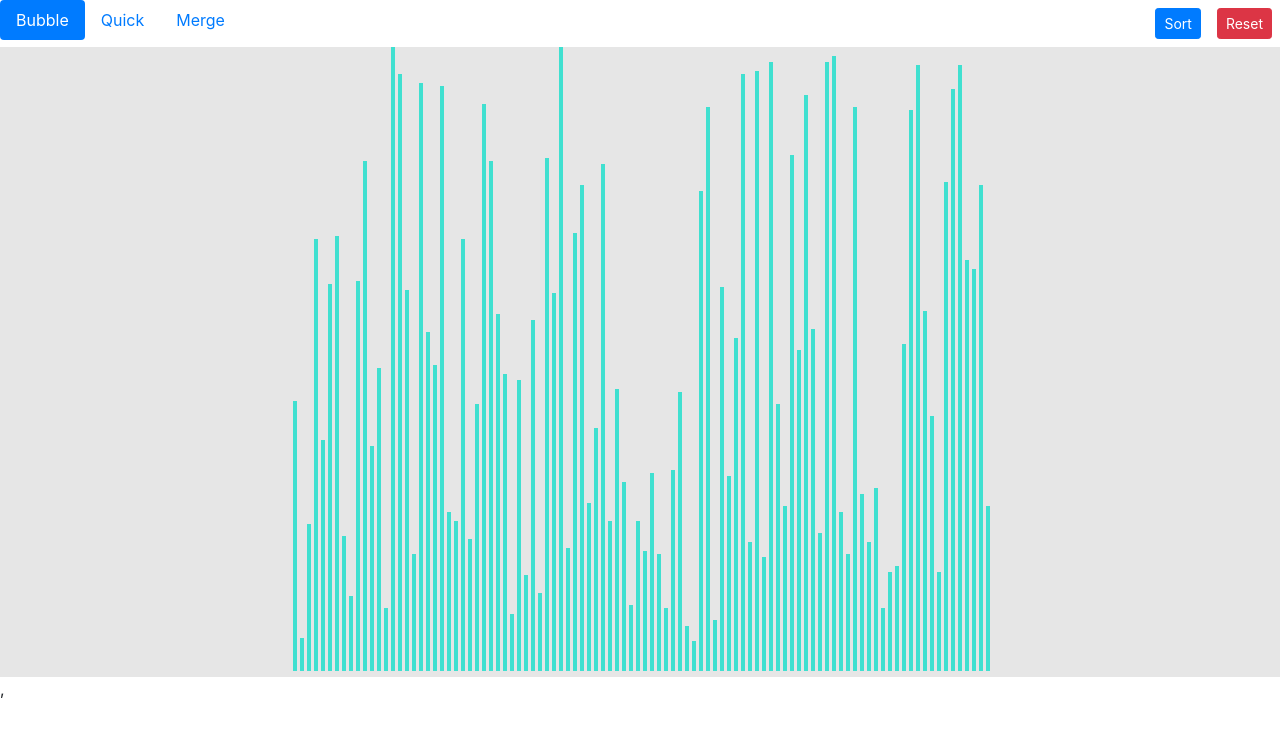
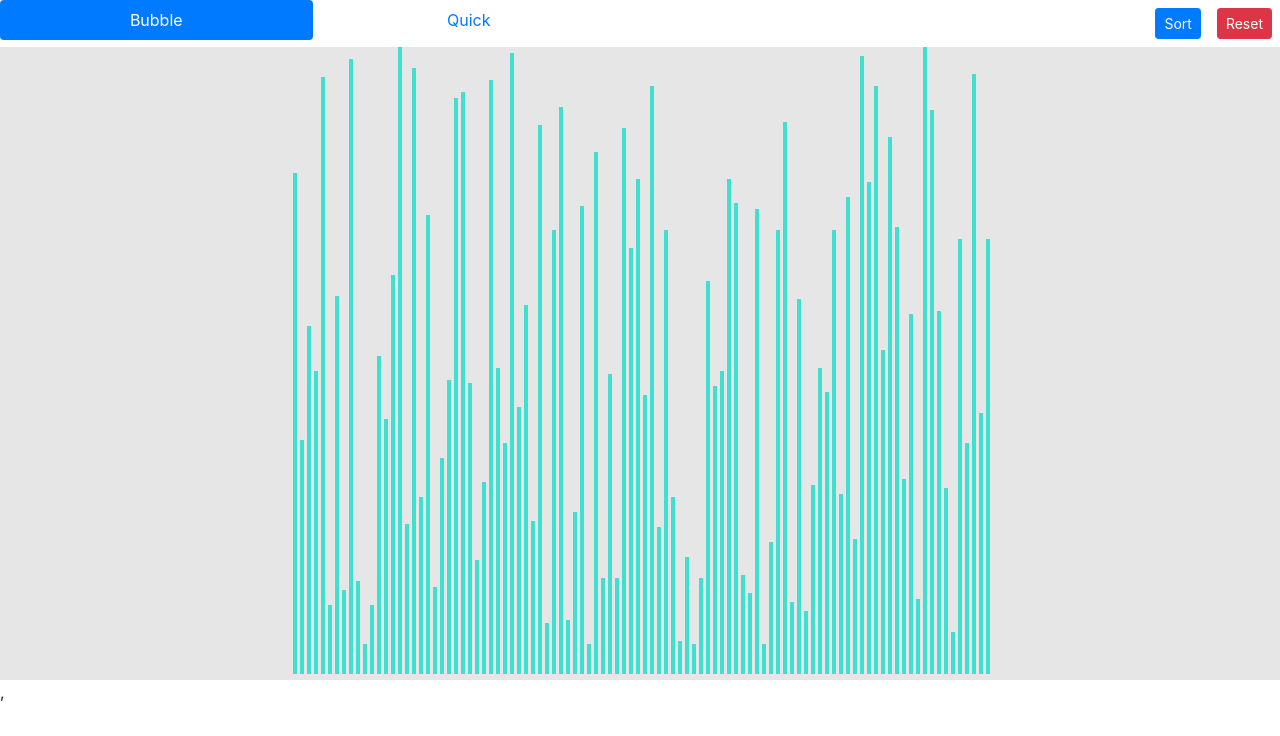
Before and after one commit to xlxmht/redux-sorting-visualizer, a React (Create React App) app: page / in a window 1280 px wide. Shown: the top 736 px of the page. Built offline with nearby package versions, Linux system fonts and the light colour scheme.

Commit message:
dispatch handler separated from algorithm

```diff
--- a/src/algorithms/bubblesort.js
+++ b/src/algorithms/bubblesort.js
@@ -1,5 +1,4 @@
-import { setArray, setRunning, setCurrentSwapper, setCurrentBubble } from '../actions';
-const TIMEOUT_INTERVAL = 1;
+import dispatchHandler from './dispatch.handler';
 
 const bubbleSort = (array, dispatch) => {
     let arrayClone = [...array];
@@ -7,7 +6,7 @@ const bubbleSort = (array, dispatch) => {
     let isSwapped = true;
     while (isSwapped) {
         isSwapped = false;
-        for (let i = 0; i < arrayClone.length; i++) {
+        for (let i = 0; i < arrayClone.length - 1; i++) {
             swapHistory.push([i, i + 1]); /* To track current two bubbles */
             if (arrayClone[i] > arrayClone[i + 1]) {
                 swapHistory.push([i, i + 1, true]); /* To track current swapper */
@@ -24,26 +23,7 @@ const bubbleSort = (array, dispatch) => {
 }
 
 function _handleDispatch(dispatch, swapHistory) {
-    if (swapHistory.length !== 0) {
-        let dispatchFunction;
-        if (swapHistory[0].length > 3) {
-            dispatchFunction = setArray;
-        } else if (swapHistory[0].length === 3 || swapHistory[0].length === 0) {
-            dispatchFunction = setCurrentSwapper;
-        } else if (swapHistory[0].length === 2) {
-            dispatchFunction = setCurrentBubble;
-        }
-        dispatch(dispatchFunction(swapHistory.shift())); /* Removes and returns first element from array */
-        setTimeout(() => {
-            _handleDispatch(dispatch, swapHistory);
-        }, TIMEOUT_INTERVAL);
-    } else {
-        /* Clearing curernt bubbles */
-        setTimeout(() => {
-            dispatch(setCurrentBubble([]));
-            dispatch(setRunning(false));
-        }, TIMEOUT_INTERVAL);
-    }
+    return dispatchHandler(dispatch, swapHistory);
 }
 
 export default bubbleSort;
--- /dev/null
+++ b/src/algorithms/dispatch.handler.js
@@ -0,0 +1,34 @@
+import { setArray, setRunning, setCurrentSwapper, setCurrentBubble } from '../actions';
+const TIME_INTERVAL_IN_MS = 1;
+
+export const arrayGenerator = () => {
+    let array = [];
+    while (array.length < 100) {
+        array.push(Math.floor((Math.random() * 200) + 10));
+    }
+    return array;
+}
+
+const handler = (dispatch, swapHistory) => {
+    if (swapHistory.length !== 0) {
+        let dispatchFunction;
+        if (swapHistory[0].length > 3) {
+            dispatchFunction = setArray;
+        } else if (swapHistory[0].length === 3 || swapHistory[0].length === 0) {
+            dispatchFunction = setCurrentSwapper;
+        } else if (swapHistory[0].length === 2) {
+            dispatchFunction = setCurrentBubble;
+        }
+        dispatch(dispatchFunction(swapHistory.shift()));
+        setTimeout(() => {
+            handler(dispatch, swapHistory);
+        }, TIME_INTERVAL_IN_MS);
+    } else {
+        setTimeout(() => {
+            dispatch(setCurrentBubble([]));
+            dispatch(setRunning(false));
+        }, TIME_INTERVAL_IN_MS);
+    }
+}
+
+export default handler;
--- a/src/algorithms/quicksort.js
+++ b/src/algorithms/quicksort.js
@@ -1,26 +1,47 @@
+import dispatchHandler from './dispatch.handler';
+
 let quickHistory = [];
 
-function _quickSort(array, startIdx, lastIdx) {
+function quickSort(array, dispatch) {
+    let arrayClone = [...array];
+    _handleSort(arrayClone, 0, array.length - 1);
+    dispatchHandler(dispatch, quickHistory);
+}
+
+function _handleSort(array, startIdx, lastIdx) {
     if (startIdx < lastIdx) {
         let pivotIndex = __partition(array, startIdx, lastIdx);
-        _quickSort(array, startIdx, pivotIndex - 1);
-        _quickSort(array, pivotIndex + 1, lastIdx);
+        _handleSort(array, startIdx, pivotIndex - 1);
+        _handleSort(array, pivotIndex + 1, lastIdx);
     }
 }
 
 function __partition(array, first, last) {
     let pivotElement = array[last];
     let tempStart = first - 1;
-    while (first <= last) {
+    while (first <= last - 1) {
+        if (first !== last - 1) {
+            quickHistory.push([first, last - 1]); /* To track current two bubble */
+        }
         if (array[first] < pivotElement) {
             tempStart += 1;
+            quickHistory.push([tempStart, first, true]); /* To track current swapper */
             __swap(tempStart, first, array);
-            quickHistory.push([...array])
+            if (tempStart !== first) {
+                quickHistory.push([...array])
+            }
+            quickHistory.push([]);
         }
         first++;
     }
+    if (tempStart + 1 !== last) {
+        quickHistory.push([tempStart + 1, last, true]);
+    }
     __swap(tempStart + 1, last, array);
-    quickHistory.push([...array])
+    if (tempStart + 1 !== last) {
+        quickHistory.push([...array])
+    }
+    quickHistory.push([]);
     return tempStart + 1;
 }
 
@@ -30,4 +51,4 @@ function __swap(i, j, arr) {
     arr[j] = temp;
 }
 
-export default _quickSort;
+export default quickSort;
--- a/src/components/Body/Body.jsx
+++ b/src/components/Body/Body.jsx
@@ -15,7 +15,9 @@ class Body extends React.Component {
                 <div id="bodyContainer">
                     {
                         array.length ? array.map((num, idx) => {
-                            const bgColor = currentSwappers.includes(idx) ? '#ffa600' : currentBubbles.includes(idx) ? '#7a5195' : 'turquoise';
+                            const bgColor = currentSwappers.includes(idx) ?
+                                '#ffa600' : currentBubbles.includes(idx) ?
+                                    '#7a5195' : 'turquoise';
                             return <div key={idx} className="arrayElement" style={{ height: num * 3, backgroundColor: bgColor }}></div>;
                         }) : null
                     }
--- a/src/components/Toolbar/Toolbar.container.js
+++ b/src/components/Toolbar/Toolbar.container.js
@@ -1,6 +1,8 @@
 import { connect } from 'react-redux';
 import { setAlgorithm, setArray, setRunning } from '../../actions';
 import bubblesort from '../../algorithms/bubblesort';
+import quicksort from '../../algorithms/quicksort';
+import { arrayGenerator } from '../../algorithms/dispatch.handler';
 import Toolbar from './Toolbar';
 
 const mapState = ({
@@ -15,18 +17,17 @@ const mapState = ({
 
 const mapDispatch = (dispatch) => ({
     generateArray: () => {
-        let array = [];
-        while (array.length < 100) {
-            array.push(Math.floor((Math.random() * 200) + 10));
-        }
-        dispatch(setArray(array));
+        dispatch(setArray(arrayGenerator()));
     },
     setAlgorithm: (algo) => {
         dispatch(setAlgorithm(algo));
     },
-    sort: (array) => {
+    sort: (algorithm, array) => {
+        let sortToPerform = algorithm === 'bubbleSort' ?
+            bubblesort : algorithm === 'quickSort' ?
+                quicksort : null
         dispatch(setRunning(true));
-        bubblesort(array, dispatch);
+        sortToPerform(array, dispatch);
     }
 });
 
--- a/src/components/Toolbar/Toolbar.jsx
+++ b/src/components/Toolbar/Toolbar.jsx
@@ -1,3 +1,4 @@
+/* eslint-disable jsx-a11y/anchor-is-valid */
 import React from 'react';
 
 export default class Toolbar extends React.Component {
@@ -22,32 +23,36 @@ export default class Toolbar extends React.Component {
         } = this.props;
         return (
             <div className="row">
-                <div className="col-md-8">
-                    <ul className="nav nav-pills">
+                <div className="col-md-6">
+                    <ul className="nav nav-pills nav-justified">
                         <li className="nav-item">
                             <a className={'nav-link' + (algorithm === 'bubbleSort' ? ' active' : '')} href="#" onClick={() => { this.handleClick('bubbleSort') }}>Bubble</a>
                         </li>
                         <li className="nav-item">
                             <a className={'nav-link' + (algorithm === 'quickSort' ? ' active' : '')} href="#" onClick={() => { this.handleClick('quickSort') }}>Quick</a>
                         </li>
-                        <li className="nav-item">
+                        {/* <li className="nav-item">
                             <a className={'nav-link' + (algorithm === 'mergeSort' ? ' active' : '')} href="#" onClick={() => { this.handleClick('mergeSort') }}>Merge</a>
-                        </li>
+                        </li> */}
                     </ul>
                 </div>
-                <div className="col-md-4 text-right">
+                <div className="col-md-6 text-right">
                     <button
-                        className={'btn btn-sm btn-primary m-2' + (isRunning ? ' disabledCursor' : '')}
-                        onClick={() => { sort(array) }}
+                        className={'btn btn-sm btn-primary m-2' + (isRunning ? ' btn-success disabledCursor' : '')}
+                        onClick={() => { sort(algorithm, array) }}
                         disabled={isRunning}
-                    >Sort
+                    >{isRunning ? 'Sorting in progress...' : 'Sort'}
                     </button>
+                    {
+                        !isRunning ?
                             <button
                                 className={'btn btn-sm btn-danger m-2' + (isRunning ? ' disabledCursor' : '')}
                                 onClick={generateArray}
                                 disabled={isRunning}
                             >Reset
                         </button>
+                            : null
+                    }
                 </div>
             </div>
         );
--- a/src/store.js
+++ b/src/store.js
@@ -3,7 +3,9 @@ import rootReducer from './reducers';
 
 const devTool = window.__REDUX_DEVTOOLS_EXTENSION__ && window.__REDUX_DEVTOOLS_EXTENSION__();
 
-export default createStore(
+const appStore = createStore(
     rootReducer,
     process.env.NODE_ENV === 'development' ? devTool : (function () { })()
 );
+
+export default appStore;
```
Lines whose indentation alone changed are shown as unchanged.
